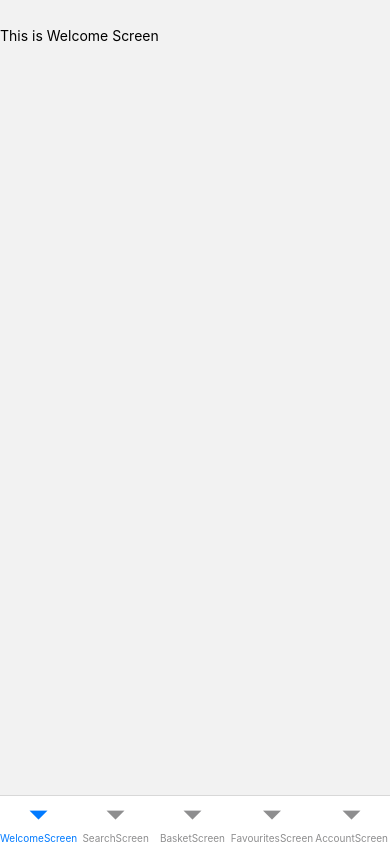
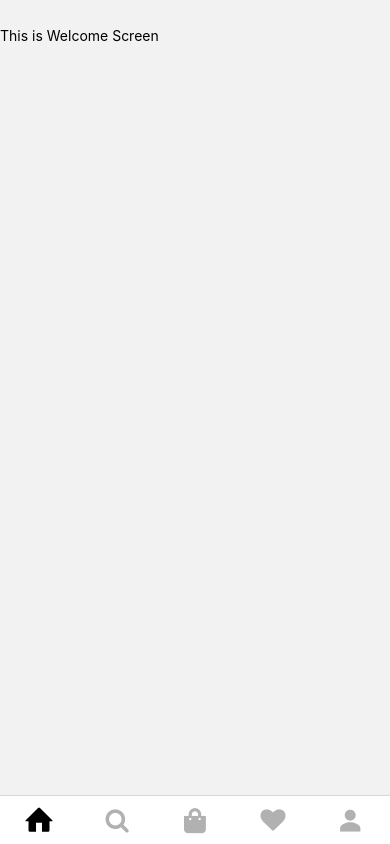
Before and after one commit to elvin112/kershka, a React Native app: screen / in a window 390 px wide. Built offline with nearby package versions, Linux system fonts and the light colour scheme.

Commit message:
Add basic style for TabBar

```diff
--- a/App.js
+++ b/App.js
@@ -1,8 +1,13 @@
-import { StyleSheet, Text, View, SafeAreaView } from "react-native";
+import { StyleSheet, Text, View, SafeAreaView, Image } from "react-native";
 import { StatusBar } from "expo-status-bar";
 import { NavigationContainer } from "@react-navigation/native";
 import { createBottomTabNavigator } from "@react-navigation/bottom-tabs";
 import { Provider } from "react-redux";
+import { FontAwesome } from "@expo/vector-icons";
+import { FontAwesome5 } from "@expo/vector-icons";
+import { MaterialCommunityIcons } from "@expo/vector-icons";
+import { Entypo } from "@expo/vector-icons";
+import { Ionicons } from "@expo/vector-icons";
 
 import store from "./store/store";
 import { Colors } from "./constants/colors";
@@ -24,17 +29,63 @@ export default function App() {
             <Tab.Navigator
               screenOptions={{
                 headerShown: false,
-                // tabBarShowLabel: false,
+                tabBarShowLabel: false,
+                tabBarStyle: {
+                  backgroundColor: "#FFFF",
+                },
+                tabBarActiveTintColor: "#000",
+                tabBarInactiveTintColor: "#B1B1B1",
               }}
             >
-              <Tab.Screen name="WelcomeScreen" component={WelcomeScreen} />
-              <Tab.Screen name="SearchScreen" component={SearchScreen} />
-              <Tab.Screen name="BasketScreen" component={BasketScreen} />
+              <Tab.Screen
+                name="WelcomeScreen"
+                component={WelcomeScreen}
+                options={{
+                  tabBarIcon: ({ color, size }) => (
+                    <Entypo name="home" size={size + 5} color={color} />
+                  ),
+                }}
+              />
+              <Tab.Screen
+                name="SearchScreen"
+                component={SearchScreen}
+                options={{
+                  tabBarIcon: ({ color, size }) => (
+                    <FontAwesome name="search" size={size} color={color} />
+                  ),
+                }}
+              />
+              <Tab.Screen
+                name="BasketScreen"
+                component={BasketScreen}
+                options={{
+                  tabBarIcon: ({ color, size }) => (
+                    <FontAwesome5
+                      name="shopping-bag"
+                      size={size}
+                      color={color}
+                    />
+                  ),
+                }}
+              />
               <Tab.Screen
                 name="FavouritesScreen"
                 component={FavouritesScreen}
+                options={{
+                  tabBarIcon: ({ color, size }) => (
+                    <FontAwesome name="heart" size={size} color={color} />
+                  ),
+                }}
               />
-              <Tab.Screen name="AccountScreen" component={AccountScreen} />
+              <Tab.Screen
+                name="AccountScreen"
+                component={AccountScreen}
+                options={{
+                  tabBarIcon: ({ color, size }) => (
+                    <Ionicons name="person-sharp" size={size} color={color} />
+                  ),
+                }}
+              />
             </Tab.Navigator>
           </NavigationContainer>
         </Provider>
@@ -49,4 +100,7 @@ const styles = StyleSheet.create({
     flexDirection: "column",
     backgroundColor: Colors.primary100,
   },
+  tapEffect: {
+    opacity: 0.8,
+  },
 });
```
Also changed, not shown: 1 other file (tests, documents, lock files or other folders).
